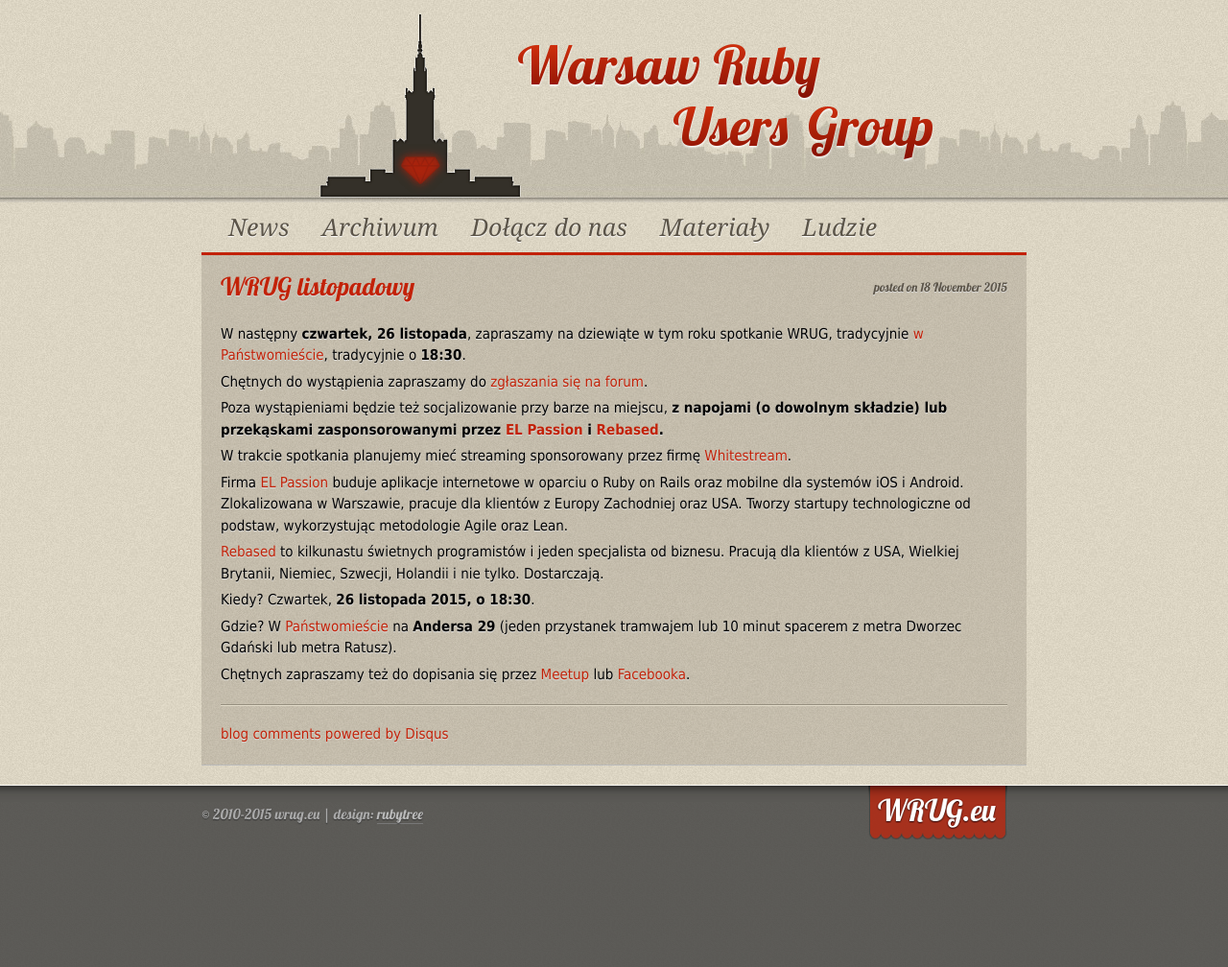
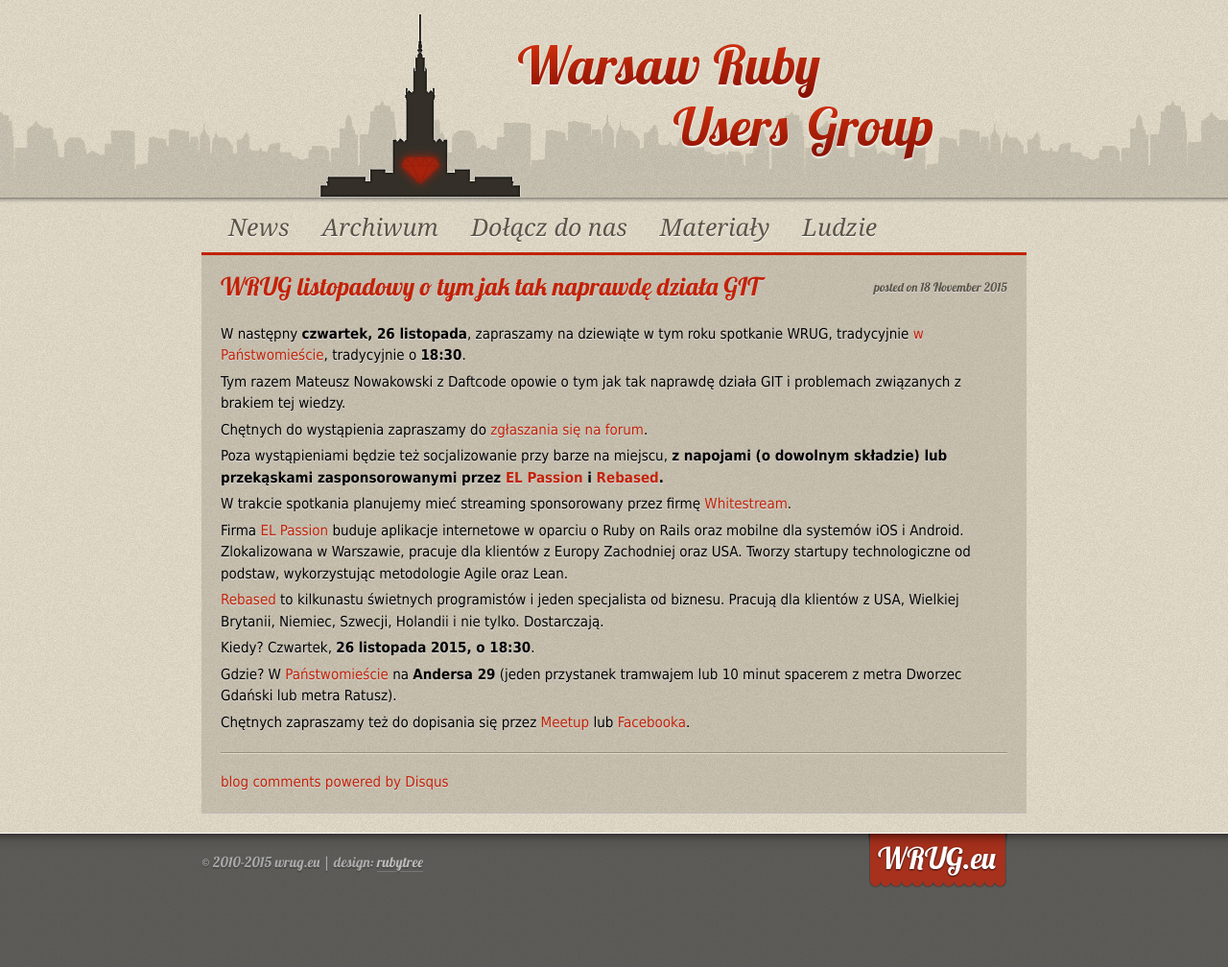
Before and after one commit to wrug/wrug.eu, a Jekyll site: the page built from _posts/2015-11-18-spotkanie-listopadowe.md, in a window 1280 px wide. Shown: the whole page at 96% size. Built offline with Jekyll 4.4.1, drawn with Linux system fonts in a browser that asks for light colours; comment, search, counter and statistics services are not loaded; before the commit the page ends 958 px from its top, so only the background shows below that.

Commit message:
November 2015: add Mateusz Nowakowski to agenda

```diff
--- a/_posts/2015-11-18-spotkanie-listopadowe.md
+++ b/_posts/2015-11-18-spotkanie-listopadowe.md
@@ -1,11 +1,13 @@
 ---
 layout: post
-title: WRUG listopadowy
+title: WRUG listopadowy o tym jak tak naprawdę działa GIT
 ---
 
 W następny **czwartek, 26 listopada**, zapraszamy
 na dziewiąte w tym roku spotkanie WRUG, tradycyjnie
 [w Państwomieście](http://panstwomiasto.pl), tradycyjnie o **18:30**.
+
+Tym razem Mateusz Nowakowski z Daftcode opowie o tym jak tak naprawdę działa GIT i problemach związanych z brakiem tej wiedzy.
 
 Chętnych do wystąpienia zapraszamy do [zgłaszania się na
 forum](http://forum.rubyonrails.pl/t/wrug-listopadowy-25-11-2015-sroda/10956).
```
